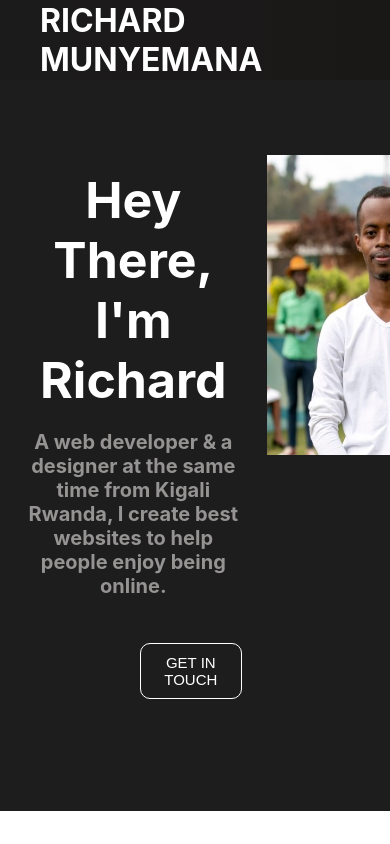
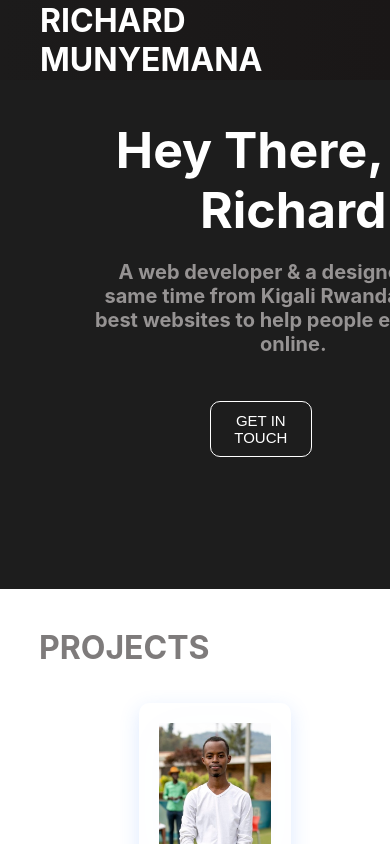
Before and after one commit to Code-250/My-Brand, a React (Create React App) app in the folder my-app/: page / in a window 390 px wide. Shown: the top 844 px of the page. Built offline with nearby package versions, Linux system fonts and the light colour scheme.

Commit message:
added media queries to helloSection.css

```diff
--- a/my-app/src/App.css
+++ b/my-app/src/App.css
@@ -1,38 +1,3 @@
 .App {
   text-align: center;
 }
-
-.App-logo {
-  height: 40vmin;
-  pointer-events: none;
-}
-
-@media (prefers-reduced-motion: no-preference) {
-  .App-logo {
-    animation: App-logo-spin infinite 20s linear;
-  }
-}
-
-.App-header {
-  background-color: #282c34;
-  min-height: 100vh;
-  display: flex;
-  flex-direction: column;
-  align-items: center;
-  justify-content: center;
-  font-size: calc(10px + 2vmin);
-  color: white;
-}
-
-.App-link {
-  color: #61dafb;
-}
-
-@keyframes App-logo-spin {
-  from {
-    transform: rotate(0deg);
-  }
-  to {
-    transform: rotate(360deg);
-  }
-}
--- a/my-app/src/UI/components/HelloSection.css
+++ b/my-app/src/UI/components/HelloSection.css
@@ -14,33 +14,38 @@
       align-items:center;
   }
   .intro{
-    margin-right:0px;
     display:grid;
     grid-template-columns: repeat(3,auto);
-    margin-right:-150px;
+
   }
   .body{
-
+    margin-bottom:20px;
     display:flex;
     justify-content:start;
     flex-direction:column;
-    margin-right:-150px;
+
+  }
+  img{
+    height:300px;
+    margin-top:50px;
   }
 
   .hey {
       display:flex;
-      justify-content:center;
+      justify-content:flex-start;
       flex-direction:column;
       color:#969393;
       font-size: 20px;
-      margin-top:50px;
+      margin-right:70px;
+      margin-left:70px;
+
 
   }
   p{
       display:flex;
       align-items:center;
       padding:20px;
-      margin-top: 30px;
+      margin-top:0px;
   }
   b{
       display:flex;justify-content:center;
@@ -60,20 +65,25 @@
     display:flex;
     justify-content:center;
     align-self: center;
-    margin:10px
+    margin:10px;
   }
 
   @media screen and (max-width: 768px) {
     .hello-container{
+      max-width:1000px;
       width:100%;
     }
     .wrapper{
+      width:50%;
+    }
+    .intro{
       width:100%;
+    }
+    .hey{
+      width:100%;
+    }
+    img{
+      display:none;
     }
 
   }
-
-  @media screen and (max-width: 960px) {
-
-
-  }
```
Also changed, not shown: 1 other file (tests, documents, lock files or other folders).
